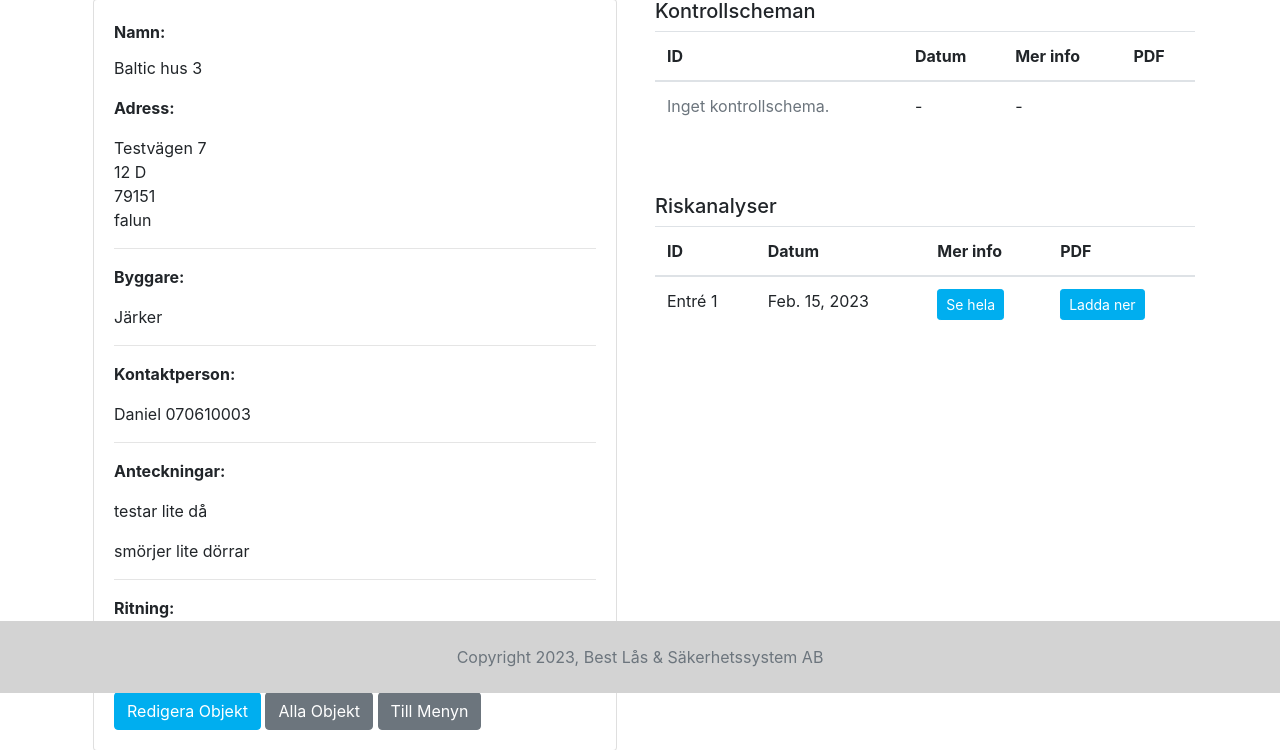
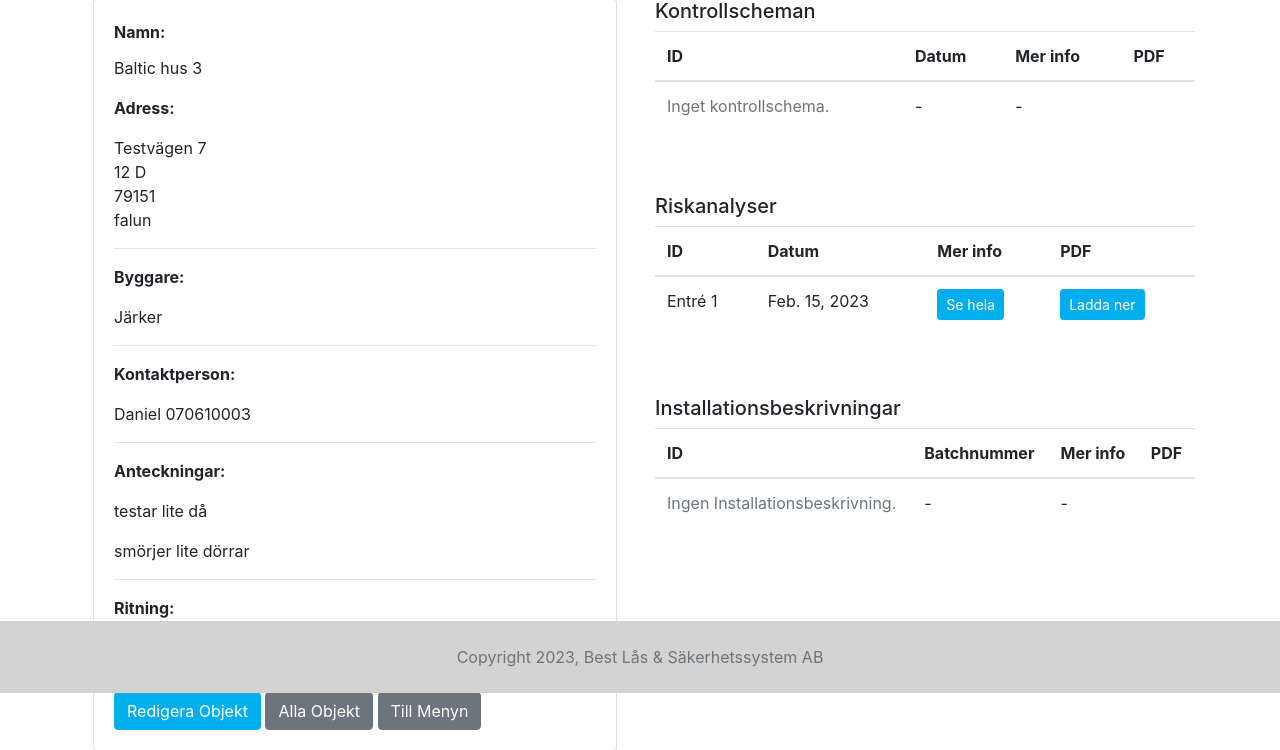
Before and after one commit to spangen87/docu-sign, a Django app: page /forms/objekt_detaljer/1 in a window 1280 px wide. Shown: the part 107-857 px from the top of the page. Run offline with Django 3.2, Linux system fonts and the light colour scheme; a user stored in the database is signed in; data comes from the database, SQL or seed files in the repository; some libraries are stand-ins or nearby versions.

Commit message:
feat: Render descriptions to object page

```diff
--- a/door_automation_forms/templates/door_automation_forms/objekt_detaljer.html
+++ b/door_automation_forms/templates/door_automation_forms/objekt_detaljer.html
@@ -95,6 +95,33 @@
                     </tbody>
                 </table>
             </div>
+            <div class="table-responsive mb-5">
+                <h5>Installationsbeskrivningar</h5>
+                <table class="table table-hover">
+                    <thead>
+                        <tr>
+                            <th scope="col">ID</th>
+                            <th scope="col">Batchnummer</th>
+                            <th scope="col">Mer info</th>
+                            <th scope="col">PDF</th>
+                        </tr>
+                    </thead>
+                    <tbody>
+                        {% for description in descriptions %}
+                        <tr>
+                            <td>{{ description.door_name }}</td>
+                            <td>{{ description.batch_number }}</td>
+                            <td><a class="btn btn-info btn-sm" href="{% url 'installation_description_details' installation_description_id=description.pk %}">Se hela</a></td>
+                            <td><a class="btn btn-info btn-sm" href="{% url 'installation_description_pdf' description.id %}">Ladda ner</a></td>
+                            {% empty %}
+                            <td class="text-muted">Ingen Installationsbeskrivning.</td>
+                            <td>-</td>
+                            <td>-</td>
+                        </tr>
+                        {% endfor %}
+                    </tbody>
+                </table>
+            </div>
         </div>
     </div>
 </div>
--- a/door_automation_forms/views.py
+++ b/door_automation_forms/views.py
@@ -192,10 +192,12 @@ def object_details(request, object_id):
     object = get_object_or_404(Object, pk=object_id)
     control_charts = ControlChart.objects.filter(object=object)
     risk_analysis = RiskAnalysis.objects.filter(object=object)
+    descriptions = InstallationDescription.objects.filter(object_name=object)
     context = {
         'object': object,
         'control_charts': control_charts,
         'risk_analysis': risk_analysis,
+        'descriptions': descriptions,
     }
     template = 'door_automation_forms/objekt_detaljer.html'
 
```
